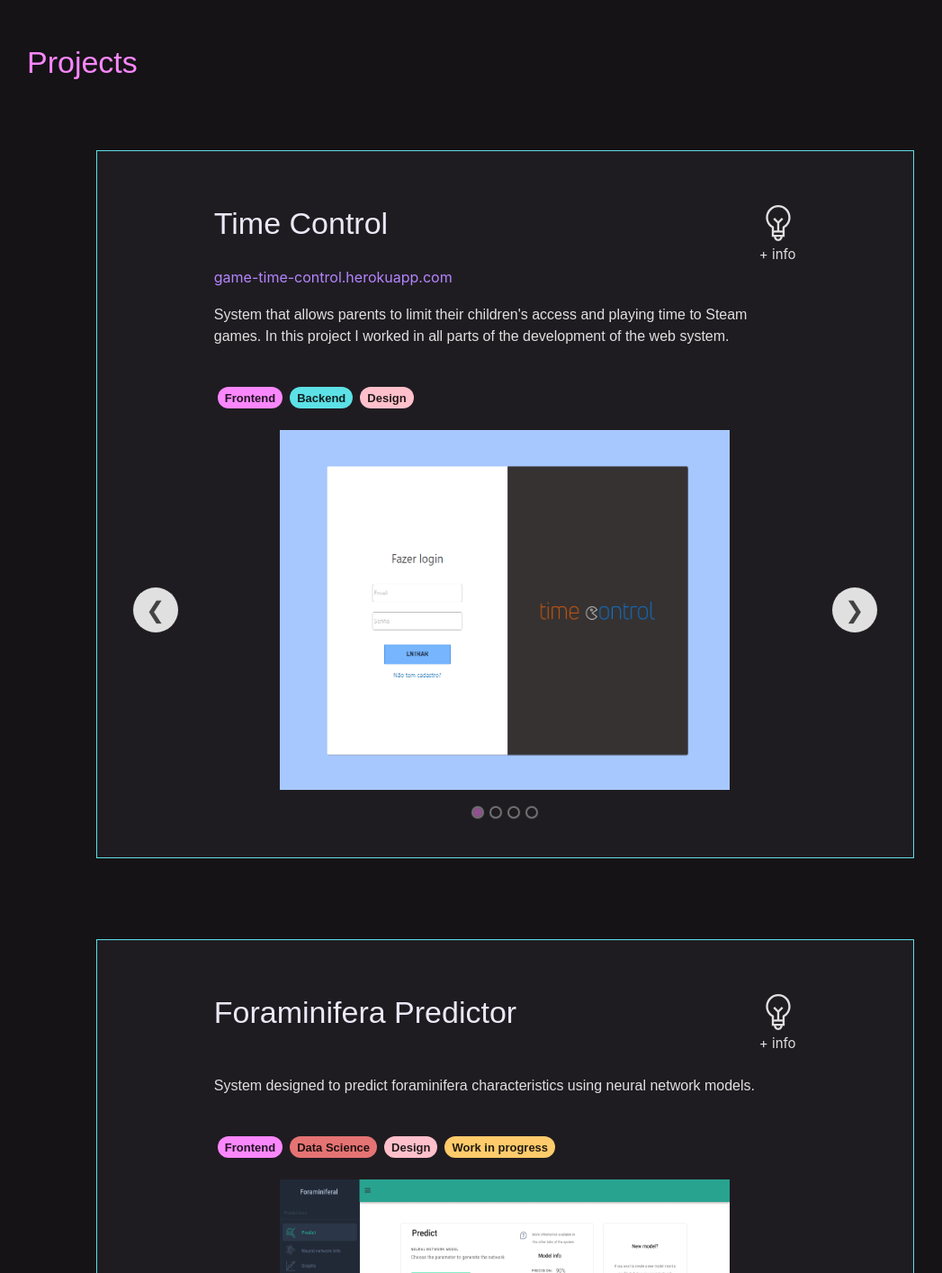
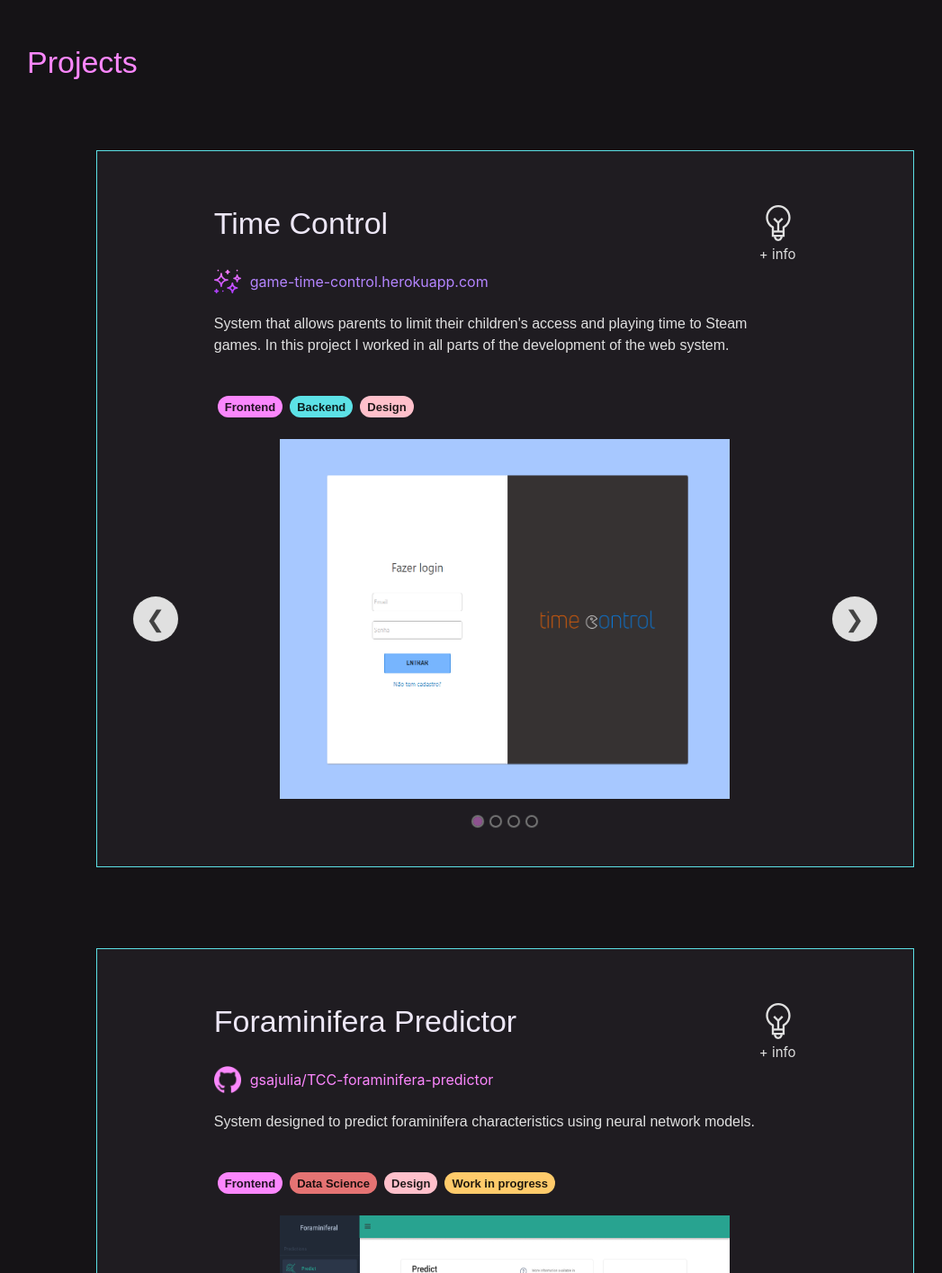
Before and after one commit to gsajulia/gsajulia.github.io, a React (Create React App) app: page / in a window 1280 px wide. Shown: the part 2596-4011 px from the top of the page at 90% size, without its empty margins (98-1145 px from the left). Built offline with nearby package versions, Linux system fonts and the light colour scheme.

Commit message:
add github reference

```diff
--- a/src/components/all-projects/all-projects.component.tsx
+++ b/src/components/all-projects/all-projects.component.tsx
@@ -100,6 +100,9 @@ const AllProjects: React.FC = () => {
             url: "https://game-time-control.herokuapp.com/",
             urlName: "game-time-control.herokuapp.com",
           }}
+          github={{
+            exist: false
+          }}
           chips={tcChips}
         />
 
@@ -115,6 +118,11 @@ const AllProjects: React.FC = () => {
             description: "foraminifera-period",
           }}
           website={{ exist: false }}
+          github={{
+            exist: true,
+            url: "https://github.com/gsajulia/TCC-foraminifera-predictor",
+            urlName: "gsajulia/TCC-foraminifera-predictor",
+          }}
           chips={fpChips}
         />
 
@@ -127,6 +135,9 @@ const AllProjects: React.FC = () => {
           actualProject="p2"
           text={{ title: "Vacinemesm", description: "vacineme-description" }}
           website={{ exist: false }}
+          github={{
+            exist: false
+          }}
           chips={vmChips}
         />
       </Container>
--- a/src/components/projects/projects.component.tsx
+++ b/src/components/projects/projects.component.tsx
@@ -10,6 +10,8 @@ import {
   TitleContainer,
   SiteReference,
   TextContainer,
+  GithubReference,
+  ContainerImage,
 } from "./projects.styles";
 
 /* Icons */
@@ -20,15 +22,17 @@ import { ReactComponent as LightLamp } from "./../../assets/light-lamp.svg";
 import { Typography } from "@material-ui/core";
 import withStyles from "@material-ui/core/styles/withStyles";
 import makeStyles from "@material-ui/core/styles/makeStyles";
-import ClickAwayListener from "@material-ui/core/ClickAwayListener";
 
 /* Components */
-import TecnologiesOfElements from "../tecnologies-of-element/tecnologies-of-element.component";
 import Chips from "../chips/chips.component";
 import IdeaOfTechnologies from "../lamp-of-tech/lamp-of-tech.component";
 
 /* Translation */
 import { useTranslation } from "react-i18next";
+
+/* Icons */
+import Github from "./../../assets/technologies/github.png";
+import { ReactComponent as Stars } from "./../../assets/stars.svg";
 
 const AboutTypography = withStyles({
   root: {
@@ -83,6 +87,7 @@ interface ProjectsProps {
   text: { title: string; description: string };
   website: { exist: boolean; url?: string; urlName?: string };
   chips?: Array<{ label: string; background: string }>;
+  github: { exist: boolean; url?: string; urlName?: string };
 }
 
 const Projects: FC<ProjectsProps> = ({
@@ -93,6 +98,7 @@ const Projects: FC<ProjectsProps> = ({
   projectInfoItems,
   text,
   website,
+  github,
   carrouselItems,
   chips,
 }) => {
@@ -118,9 +124,34 @@ const Projects: FC<ProjectsProps> = ({
             />
           </TitleContainer>
           {website.exist ? (
-            <SiteReference href={website?.url}>
-              {website?.urlName}
-            </SiteReference>
+            <ContainerImage>
+              <Stars
+                style={{
+                  width: 30,
+                  height: 30,
+                  marginRight: 10,
+                }}
+              />
+              <SiteReference href={website?.url}>
+                {website?.urlName}
+              </SiteReference>
+            </ContainerImage>
+          ) : null}
+          {github.exist ? (
+            <ContainerImage>
+              <img
+                alt="GithubIcon"
+                style={{
+                  width: 30,
+                  height: 30,
+                  marginRight: 10,
+                }}
+                src={Github}
+              />
+              <GithubReference href={github?.url}>
+                {github?.urlName}
+              </GithubReference>
+            </ContainerImage>
           ) : null}
           <AboutTypography variant="body1">
             {t(text.description)}
--- a/src/components/projects/projects.styles.ts
+++ b/src/components/projects/projects.styles.ts
@@ -38,3 +38,11 @@ export const SiteReference = styled.a`
         color: #c39dff;
     }
 `;
+
+export const GithubReference = styled.a`
+    color: #FB87FD;
+    text-decoration:none;
+    &:hover {
+        color: #fbb2fd;
+    }
+`;
```
Also changed, not shown: src/assets/technologies/github.png (added).
